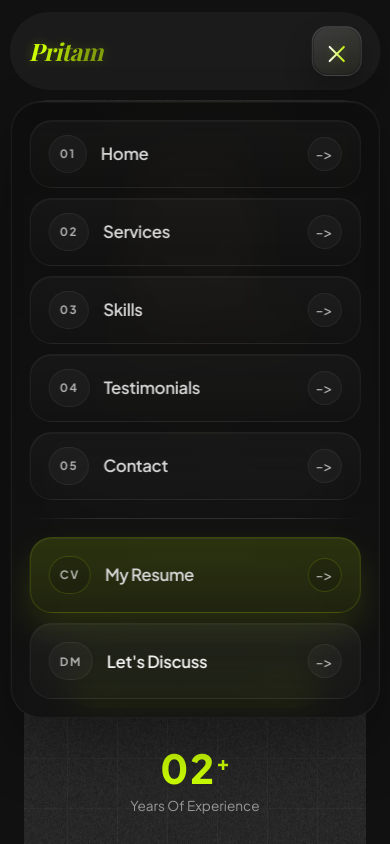
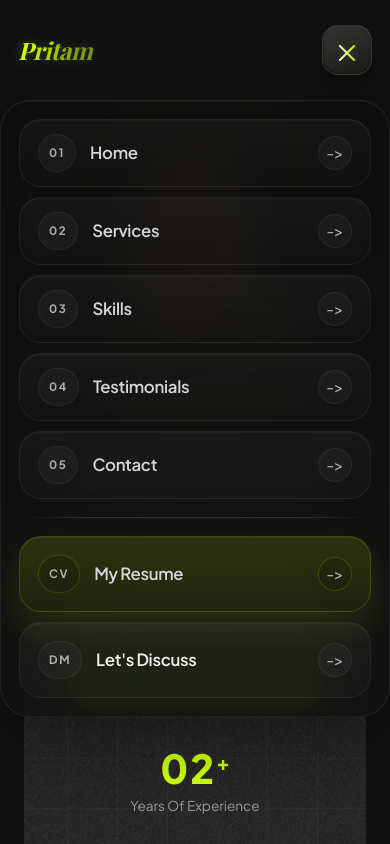
Before and after one commit to pritamghoshayurmed/pritamghoshportfolio, a React (Vite) app: page / in a window 390 px wide. Both pictures are taken after a click on the button "Open navigation menu". Shown: the top 844 px of the page. Built offline with nearby package versions, Linux system fonts and the light colour scheme; the HTML template or start-up script is replaced by a standard one; a web font is replaced by a local one.

Commit message:
feat: update Navbar styles and structure for improved responsiveness and accessibility

```diff
--- a/src/components/Navbar.css
+++ b/src/components/Navbar.css
@@ -378,6 +378,23 @@
   .navbar {
     top: 12px;
     padding: 13px 18px;
+    width: 100%;
+    left: 0;
+    transform: none;
+    background: transparent;
+    border: none;
+  }
+
+  .navbar.scrolled {
+    transform: none;
+    background: transparent;
+    border: none;
+    box-shadow: none;
+    backdrop-filter: none;
+    -webkit-backdrop-filter: none;
+    opacity: 0;
+    visibility: hidden;
+    transition: opacity 0.3s ease, visibility 0.3s ease;
   }
 
   .logo {
--- a/src/components/Navbar.tsx
+++ b/src/components/Navbar.tsx
@@ -64,7 +64,7 @@ const Navbar = () => {
           >
             My Resume
           </a>
-          <button className="btn-discuss">Let's Discuss</button>
+          <a href="#contact" className="btn-discuss">Let's Discuss</a>
         </div>
 
         <button
@@ -108,11 +108,11 @@ const Navbar = () => {
             <span className="mobile-link-label">My Resume</span>
             <span className="mobile-link-arrow" aria-hidden="true">-&gt;</span>
           </a>
-          <button className="mobile-discuss mobile-menu-link mobile-menu-action" type="button">
+          <a href="#contact" className="mobile-discuss mobile-menu-link mobile-menu-action" onClick={closeMobileMenu}>
             <span className="mobile-link-meta">DM</span>
             <span className="mobile-link-label">Let's Discuss</span>
             <span className="mobile-link-arrow" aria-hidden="true">-&gt;</span>
-          </button>
+          </a>
         </div>
       </div>
     </nav>
```
